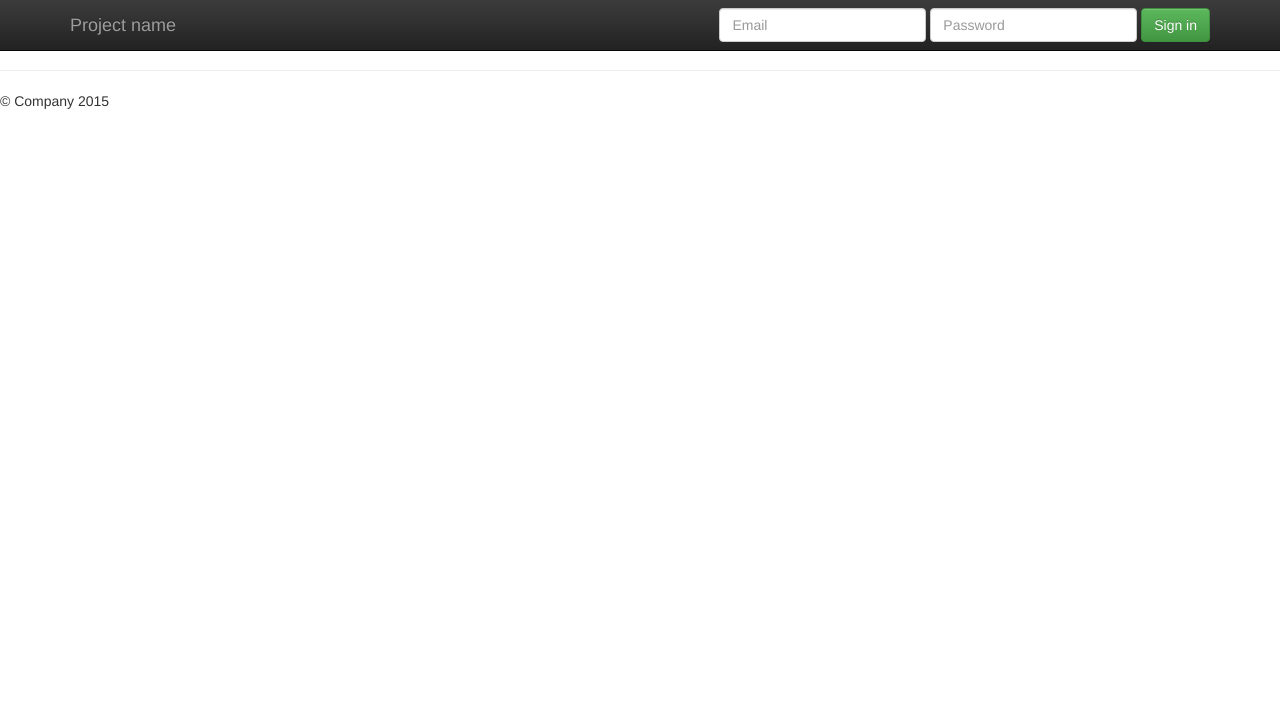
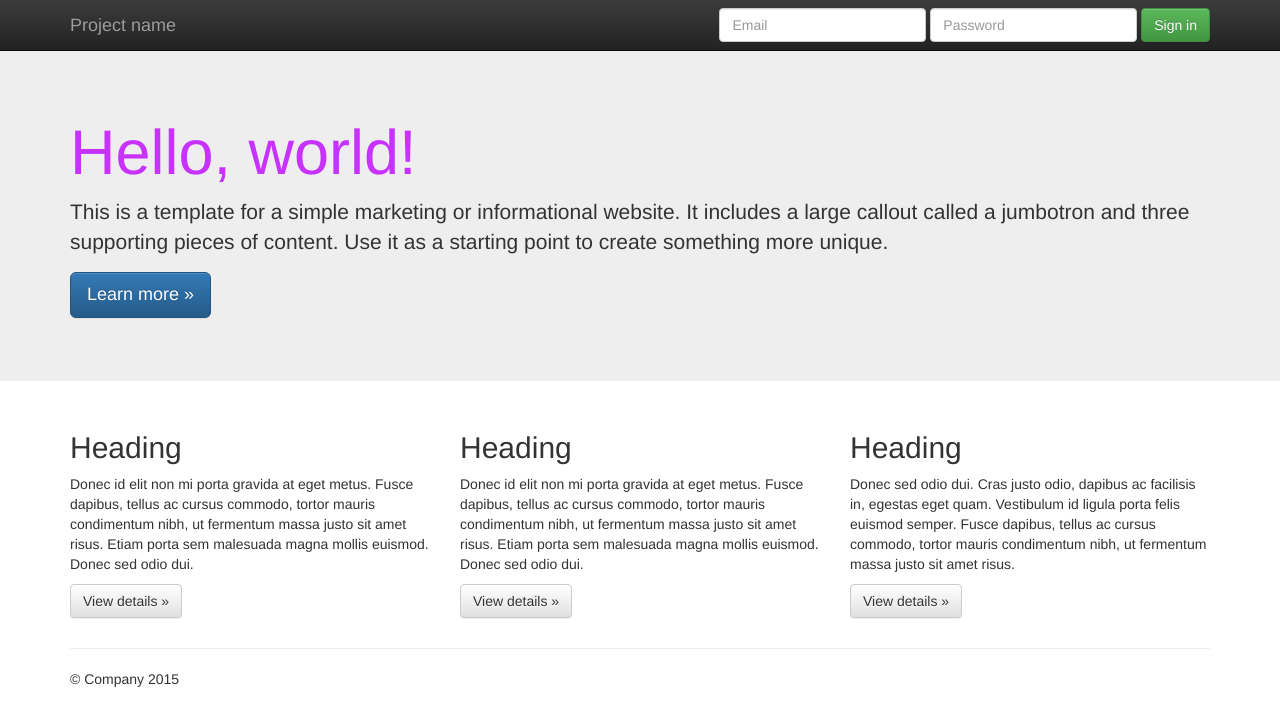
Before and after one commit to alexandra-p/taskbuster-python-website-tutorial, a Django app: page / in a window 1280 px wide. Shown: the top 726 px of the page. Run offline with Django 3.2, Linux system fonts and the light colour scheme; some libraries are stand-ins or nearby versions.

Commit message:
sending javascript and content from here

```diff
--- a/taskbuster/templates/taskbuster/index.html
+++ b/taskbuster/templates/taskbuster/index.html
@@ -1,2 +1,36 @@
 {% extends "base.html" %}
 {% block head_title %}TaskBuster Django Tutorial{% endblock %}
+
+{% block content %}
+    <!-- Main jumbotron for a primary marketing message or call to action -->
+    <div class="jumbotron">
+      <div class="container">
+        <h1>Hello, world!</h1>
+        <p>This is a template for a simple marketing or informational website. It includes a large callout called a jumbotron and three supporting pieces of content. Use it as a starting point to create something more unique.</p>
+        <p><a class="btn btn-primary btn-lg" href="#" role="button">Learn more &raquo;</a></p>
+      </div>
+    </div>
+  </div>
+
+
+    <div class="container">
+      <!-- Example row of columns -->
+      <div class="row">
+        <div class="col-md-4">
+          <h2>Heading</h2>
+          <p>Donec id elit non mi porta gravida at eget metus. Fusce dapibus, tellus ac cursus commodo, tortor mauris condimentum nibh, ut fermentum massa justo sit amet risus. Etiam porta sem malesuada magna mollis euismod. Donec sed odio dui. </p>
+          <p><a class="btn btn-default" href="#" role="button">View details &raquo;</a></p>
+        </div>
+        <div class="col-md-4">
+          <h2>Heading</h2>
+          <p>Donec id elit non mi porta gravida at eget metus. Fusce dapibus, tellus ac cursus commodo, tortor mauris condimentum nibh, ut fermentum massa justo sit amet risus. Etiam porta sem malesuada magna mollis euismod. Donec sed odio dui. </p>
+          <p><a class="btn btn-default" href="#" role="button">View details &raquo;</a></p>
+       </div>
+        <div class="col-md-4">
+          <h2>Heading</h2>
+          <p>Donec sed odio dui. Cras justo odio, dapibus ac facilisis in, egestas eget quam. Vestibulum id ligula porta felis euismod semper. Fusce dapibus, tellus ac cursus commodo, tortor mauris condimentum nibh, ut fermentum massa justo sit amet risus.</p>
+          <p><a class="btn btn-default" href="#" role="button">View details &raquo;</a></p>
+        </div>
+      </div>
+
+{% endblock %}
```
